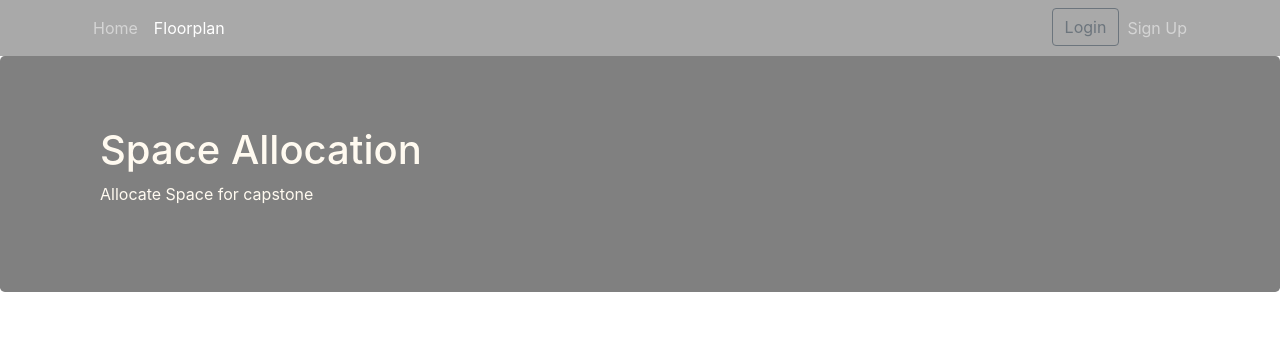
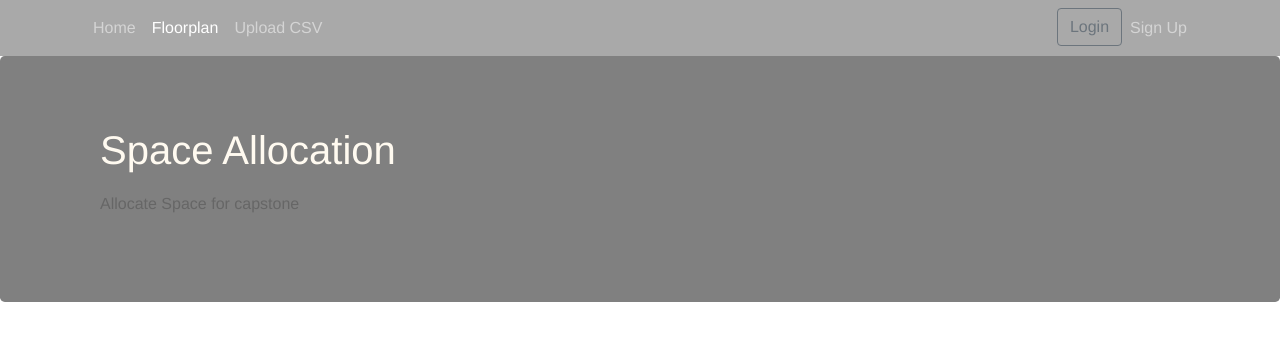
Before and after one commit to grimmweeper/capstone-space-allocation, a React (Create React App) app in the folder React-Web UI/: page /floorplan in a window 1280 px wide. Shown: the top 340 px of the page. Built offline with nearby package versions, Linux system fonts and the light colour scheme.

Commit message:
Added upload features

```diff
--- a/React-Web UI/src/App.css
+++ b/React-Web UI/src/App.css
@@ -21,3 +21,21 @@
 .navbar-dark {
   background-color:darkgray;
 }
+
+.csv-input {
+  padding: 10px;
+  display: block;
+  margin: 15px auto;
+  border: 1px solid #ccc;
+  border-radius: 5px;
+}
+
+.container p {
+  padding-top: 10px;
+  color: #666;
+}
+
+* {
+  box-sizing: border-box;
+  font-family: "Helvetica", sans-serif;
+}
--- a/React-Web UI/src/components/HeaderComponent.js
+++ b/React-Web UI/src/components/HeaderComponent.js
@@ -52,6 +52,9 @@ class Header extends Component {
                             <NavItem>
                                 <NavLink className="nav-link"  to='/floorplan'><span className="fa fa-home fa-lg"></span> Floorplan</NavLink>
                             </NavItem>
+                            <NavItem>
+                                <NavLink className="nav-link"  to='/upload'><span className="fa fa-home fa-lg"></span> Upload CSV</NavLink>
+                            </NavItem>
                             </Nav>
                             <Nav className="ml-auto" navbar>
                                 <NavItem>
--- a/React-Web UI/src/components/MainComponent.js
+++ b/React-Web UI/src/components/MainComponent.js
@@ -3,6 +3,7 @@ import Header from './HeaderComponent';
 import Home from './HomeComponent';
 import Signup from './SignupComponent';
 import Floorplan from './FloorplanComponent';
+import Upload from './UploadComponent';
 import { Switch, Route, Redirect, withRouter } from 'react-router-dom'
 import { connect } from 'react-redux';
 
@@ -38,6 +39,7 @@ class Main extends Component {
               <Route exact path='/contactus' component={Contact} />} /> */}
                <Route exact path='/signup' component={Signup} />} />
                <Route exact path='/floorplan' component={Floorplan} />} />
+               <Route exact path='/upload' component={Upload} />} />
               <Redirect to="/home" />
           </Switch>
         </div>
--- /dev/null
+++ b/React-Web UI/src/components/UploadComponent.js
@@ -0,0 +1,35 @@
+import React from "react";
+import CSVReader from "react-csv-reader";
+import { Breadcrumb, BreadcrumbItem, Row, Col, Button } from 'reactstrap';
+
+const projectDetails = (data, fileName) => console.log(data, fileName);
+
+const papaparseOptions = {
+  header: true,
+  dynamicTyping: true,
+  skipEmptyLines: true,
+  transformHeader: header => header.toLowerCase()
+};
+
+
+function Upload(props) {
+    return(
+        <div className="container">
+            <CSVReader
+                cssClass="react-csv-input"
+                label="Upload CSV with requirement details"
+                onFileLoaded={projectDetails}
+                parserOptions={papaparseOptions}
+            />
+            <Row className="form-group">
+                <Col md={{size:10}}>
+                    <Button type="submit" color="primary">
+                    Upload
+                    </Button>
+                </Col>
+            </Row>
+        </div>
+    );
+}
+
+export default Upload;
```
Also changed, not shown: React-Web UI/package.json (+8 -2 lines), 1 other file (tests, documents, lock files or other folders).
